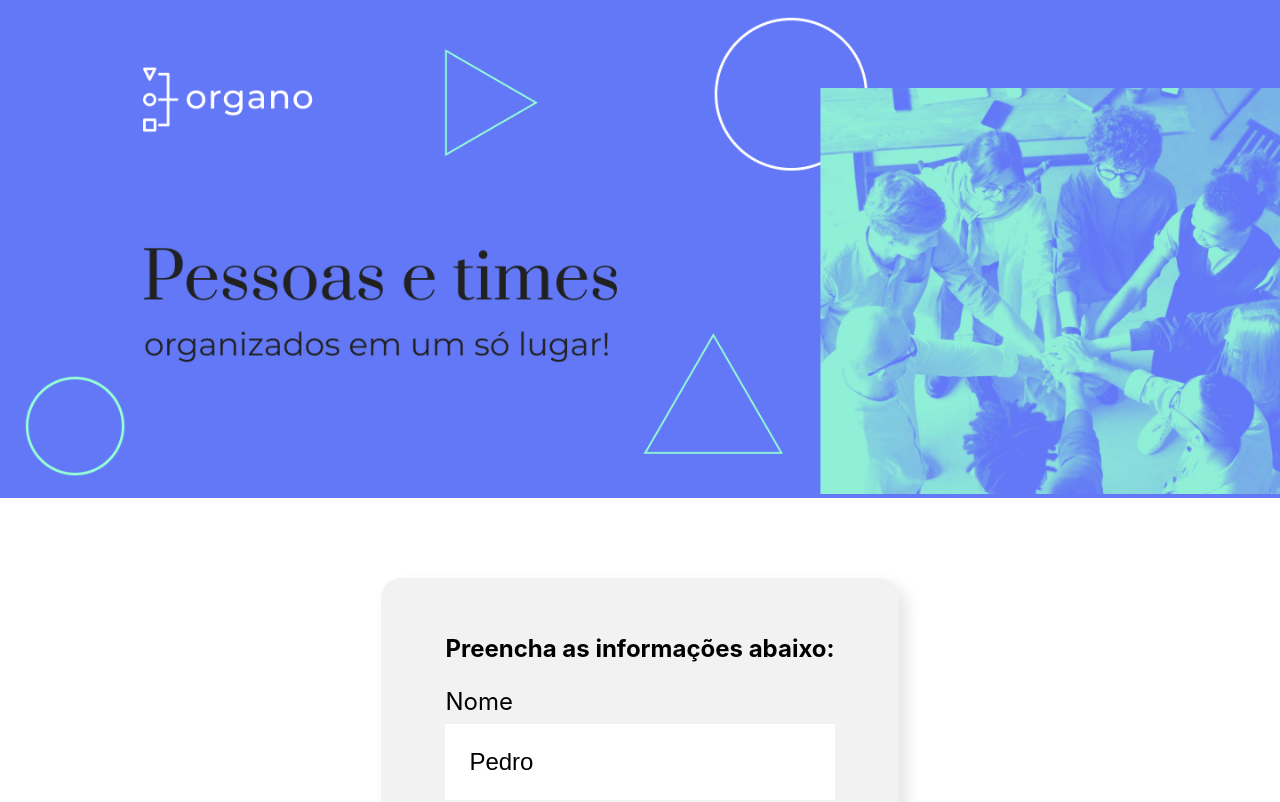
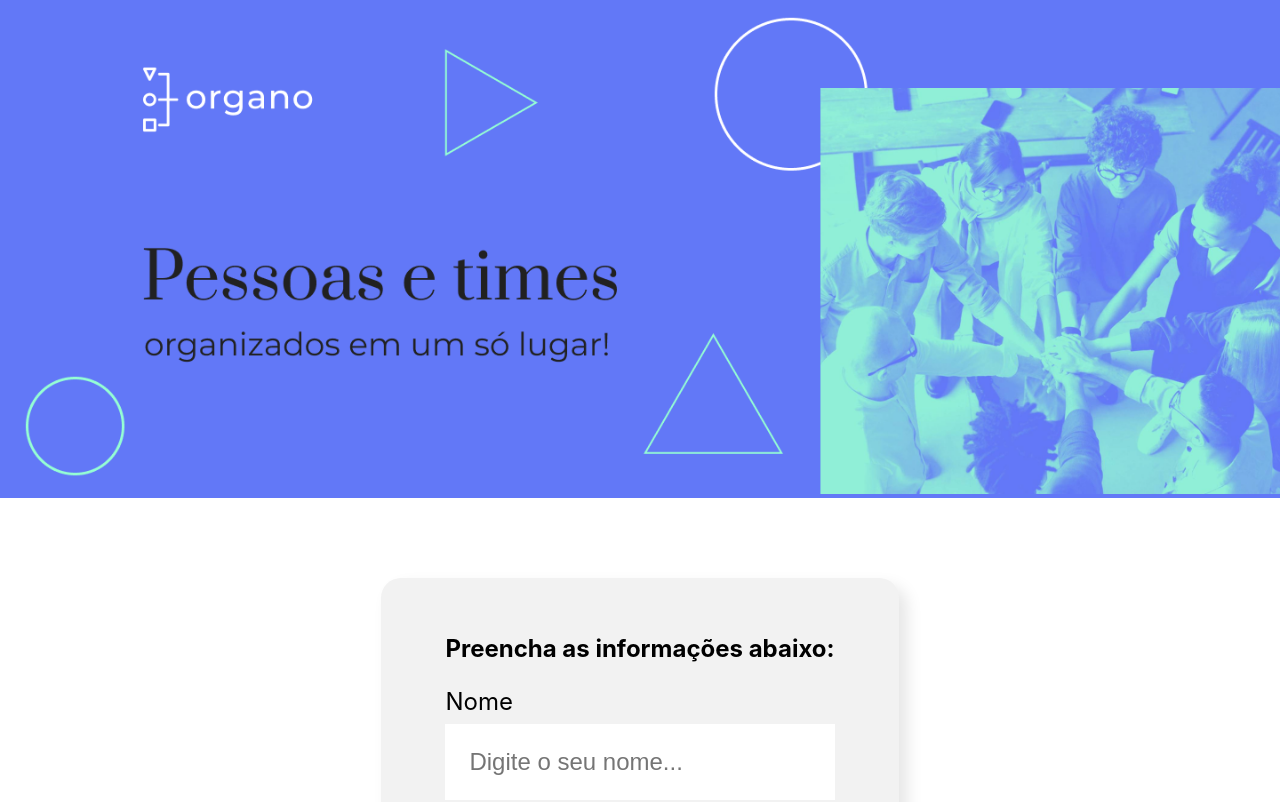
Before and after one commit to PedroAndradeSar/React---Desenvolvimento-com-JavaScript, a React (Create React App) app: page / in a window 1280 px wide. Shown: the top 802 px of the page. Built offline with nearby package versions, Linux system fonts and the light colour scheme.

Commit message:
Realizada a verificação dos dados recebidos do input atraves do onChange

```diff
--- a/src/componentes/CampoTexto/index.js
+++ b/src/componentes/CampoTexto/index.js
@@ -3,11 +3,12 @@ import './CampoTexto.css'
 
 const CampoTexto = (props) => {
     //Usado para concatenar
-    //const placeholderModificada  = `${props.placeholder}... versão teste`
+    const placeholderModificada  = `${props.placeholder}... `
 
-    let valor = 'Pedro';
+    let valor = ''
+
     const aoDigitado = (evento) => {
-        valor=evento.target.value
+        valor = evento.target.value
         console.log(valor)
     }
 
@@ -17,8 +18,7 @@ const CampoTexto = (props) => {
             <label>
                 {props.label}
             </label>
-            <input value = {valor} onChange={aoDigitado} required={props.obrigatorio} placeholder={props.placeholder}/>
-
+            <input onChange={aoDigitado} required={props.obrigatorio} placeholder={placeholderModificada}/>
 
         </div>
     )
```
Also changed, not shown: src/componentes/CampoTexto/README_CampoTexto.md.
